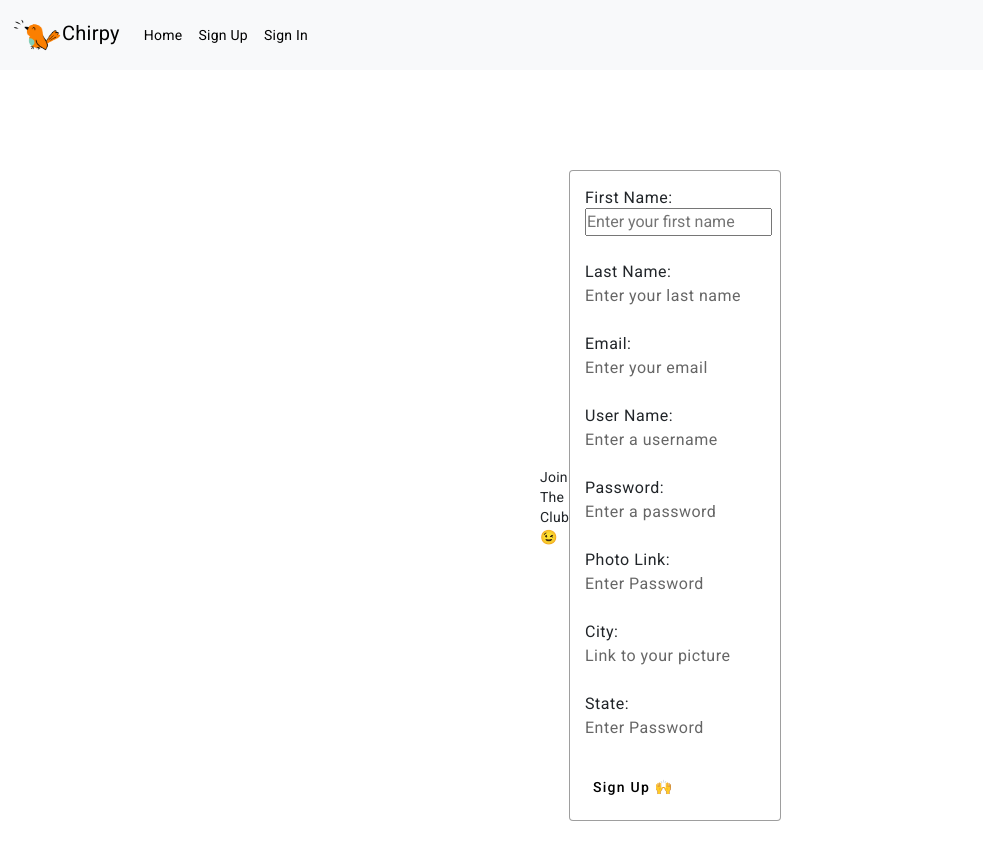
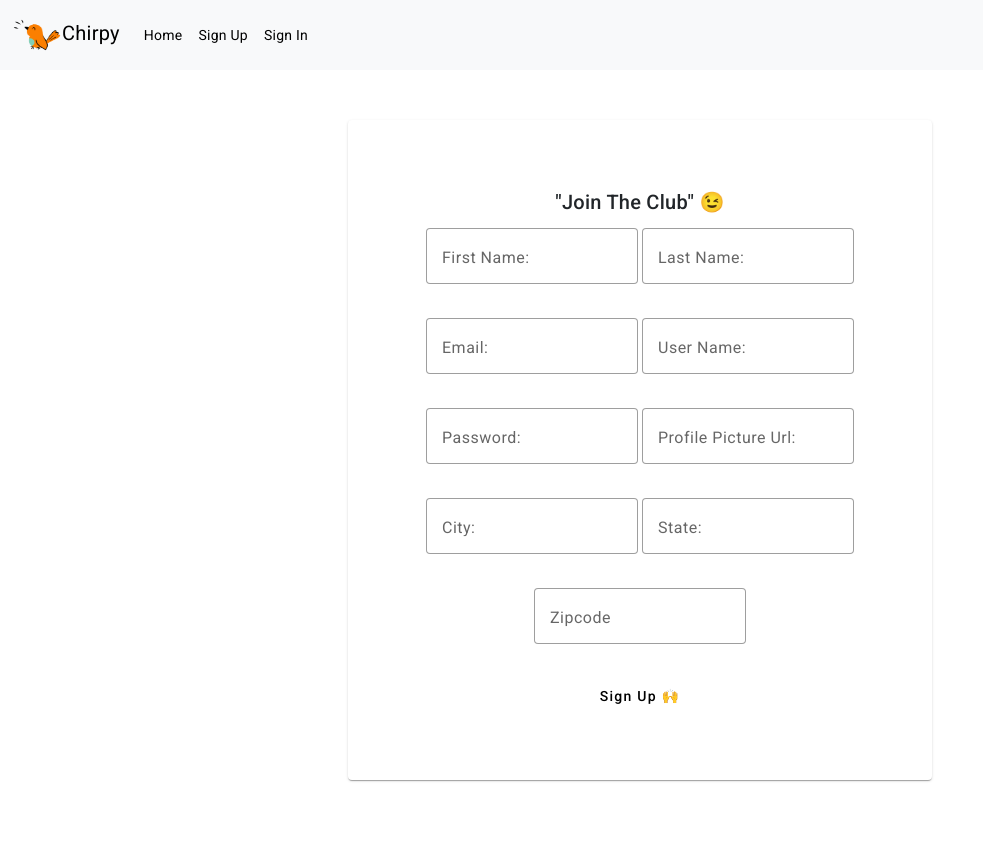
Before and after one commit to goodonone/frontend-final-project, an Angular app: page /signup in a window 1280 px wide. Shown: the top 860 px of the page, without its empty margins (0-983 px from the left). After the commit the page ends 830 px from the top, so only its background shows below. Built offline with nearby package versions, Linux system fonts and the light colour scheme.

Commit message:
FInished styling the sign up page

```diff
--- a/src/app/components/sign-in/sign-in.component.css
+++ b/src/app/components/sign-in/sign-in.component.css
@@ -19,6 +19,9 @@
 .example-button-row a {
     margin-top: 5px;
     margin-right: 8px;
+    margin:auto;
+    display: flex;
+    justify-content: space-around;
 }
 
 .example-disabled {
--- a/src/app/components/sign-in/sign-in.component.html
+++ b/src/app/components/sign-in/sign-in.component.html
@@ -4,31 +4,26 @@
       <mat-card-header>
         <div mat-card-avatar class="example-header-image"></div>
         <mat-card-title class="title">LOGIN 🙌</mat-card-title>
-    <!-- <mat-card-subtitle>Dog Breed</mat-card-subtitle> -->
       </mat-card-header>
-  <!-- <img mat-card-image src="https://material.angular.io/assets/img/examples/shiba2.jpg" alt="Photo of a Shiba Inu"> -->
       <mat-card-content>
         <p>
           <mat-form-field class="formInput" appearance="outline">
             <mat-label>Username</mat-label>
-        <input matInput placeholder="Username" type="text" name="userName" class="input" appearance="outline"[(ngModel)]="username">
-        <!-- <mat-icon matSuffix>sentiment_very_satisfied</mat-icon> -->
+            <input matInput placeholder="Username" type="text" name="userName" class="input" appearance="outline"
+              [(ngModel)]="username">
           </mat-form-field>
         </p>
         <br>
         <p>
           <mat-form-field appearance="outline">
             <mat-label>Password</mat-label>
-        <input matInput placeholder="Password" type="text" name="Password" class="input" appearance="outline" [(ngModel)]="password">
-        <!-- <mat-icon matSuffix>sentiment_very_satisfied</mat-icon> -->
+            <input matInput placeholder="Password" type="text" name="Password" class="input" appearance="outline"
+              [(ngModel)]="password">
           </mat-form-field>
         </p>
         <div class="example-button-row">
           <button mat-button type="submit">Sign In</button>
         </div>
-
-
-
       </mat-card-content>
     </mat-card>
   </form>
--- a/src/app/components/sign-in/sign-in.component.ts
+++ b/src/app/components/sign-in/sign-in.component.ts
@@ -5,7 +5,7 @@ import { Router } from '@angular/router';
 @Component({
  selector: 'app-sign-in',
  templateUrl: './sign-in.component.html',
- styleUrls: ['./sign-in.component.css']
+ styleUrls: ['./sign-in.component.css'],
 })
 export class SignInComponent implements OnInit {
 
--- a/src/app/components/sign-up/sign-up.component.css
+++ b/src/app/components/sign-up/sign-up.component.css
@@ -2,10 +2,15 @@
 .mat-card {
     display: flex;
     justify-content: space-around;
-    max-width: 400px;
+    max-width: 800px;
     align-items: center;
     padding: 50px;
     /* margin-top: 70px; */
+}
+
+.firstLastName{
+    /* display: flex; */
+    display:inline;
 }
 
 .example-header-image,
@@ -19,6 +24,9 @@
 .example-button-row a {
     margin-top: 5px;
     margin-right: 8px;
+    margin:auto;
+    display: flex;
+    justify-content: space-around;
 }
 
 .example-disabled {
@@ -30,5 +38,19 @@
 }
 
 .title {
-    margin-top: 30px;
+    /* margin-top: 30px; */
 }
+
+.formInput {
+    margin-top: 10px;
+ }
+
+ .inline{
+    display: flex;
+    justify-content: space-between;
+ }
+
+ .spacing{
+    display: flex;
+    justify-content: space-around;
+ }
--- a/src/app/components/sign-up/sign-up.component.html
+++ b/src/app/components/sign-up/sign-up.component.html
@@ -1,31 +1,87 @@
 <div class="container-fluid mat-card">
-  <form class="example-card" (ngSubmit)="signUp()">
+  <form (ngSubmit)="signUp()">
+    <mat-card class="example-card">
       <mat-card-header>
-        <!-- <div mat-card-avatar class="example-header-image"></div> -->
-        <mat-card-title class="title">Join The Club 😉</mat-card-title>
-        <!-- <mat-card-subtitle>Dog Breed</mat-card-subtitle> -->
+        <mat-card-title class="title">"Join The Club" 😉</mat-card-title>
       </mat-card-header>
       <mat-card-content>
-        <mat-form-field appearance="outline">
-        <span>First Name: </span>
-        <input placeholder="Enter your first name" type="text" name="firstName" class="input" [(ngModel)]="newUser.firstName"><br><br>
-        <span>Last Name: </span>
-        <input matInput placeholder="Enter your last name" type="text" name="lastName" class="input" [(ngModel)]="newUser.lastName"><br><br>
-        <span>Email: </span>
-        <input matInput placeholder="Enter your email" type="text" name="email" class="input"[(ngModel)]="newUser.Email"><br><br>
-        <span>User Name: </span>
-        <input matInput placeholder="Enter a username" type="text" name="userName" class="input" [(ngModel)]="newUser.userName"><br><br>
-        <span>Password: </span>
-        <input matInput placeholder="Enter a password" type="text" name="Password" class="input" [(ngModel)]="newUser.Password"><br><br>
-        <span>Photo Link: </span>
-        <input matInput placeholder="Enter Password" type="text" name="PhotoUrl" class="input" [(ngModel)]="newUser.photoUrl"><br><br>
-        <span>City: </span>
-        <input matInput placeholder="Link to your picture" type="text" name="City" class="input" [(ngModel)]="newUser.City"><br><br>
-        <span>State: </span>
-        <input matInput placeholder="Enter Password" type="text" name="State" class="input" [(ngModel)]="newUser.State"><br><br>
-        <div class="example-button-row">
+        <div class="container-fluid inline">
+          <p>
+            <mat-form-field class="formInput" appearance="outline">
+              <mat-label>First Name: </mat-label>
+              <input matInput placeholder="Enter your first name" type="text" name="firstName" class="input"
+                appearance="outline" [(ngModel)]="newUser.firstName">
+            </mat-form-field>
+          </p>
+          &nbsp;
+          <p>
+            <mat-form-field class="formInput" appearance="outline">
+              <mat-label>Last Name: </mat-label>
+              <input matInput placeholder="Enter your last name" type="text" name="lastName" class="input"
+                appearance="outline" [(ngModel)]="newUser.lastName">
+            </mat-form-field>
+          </p>
+        </div>
+        <div class="container-fluid inline">
+        <p>
+          <mat-form-field appearance="outline">
+            <mat-label>Email: </mat-label>
+            <input matInput placeholder="Enter your email" type="text" name="email" class="input" appearance="outline"
+              [(ngModel)]="newUser.Email">
+          </mat-form-field>
+        </p>
+          <p>
+            <mat-form-field appearance="outline">
+              <mat-label>User Name: </mat-label>
+              <input matInput placeholder="Enter a username" type="text" name="userName" class="input"
+                appearance="outline" [(ngModel)]="newUser.userName">
+            </mat-form-field>
+          </p>
+        </div>
+        <div class="container-fluid inline">
+          <p>
+            <mat-form-field appearance="outline">
+              <mat-label>Password: </mat-label>
+              <input matInput placeholder="Enter a password" type="text" name="Password" class="input"
+                appearance="outline" [(ngModel)]="newUser.Password">
+            </mat-form-field>
+          </p>
+          <p>
+            <mat-form-field appearance="outline">
+              <mat-label>Profile Picture Url: </mat-label>
+              <input matInput placeholder="Enter Password" type="text" name="PhotoUrl" class="input"
+                appearance="outline" [(ngModel)]="newUser.photoUrl">
+            </mat-form-field>
+          </p>
+        </div>
+          <div class="container-fluid inline">
+          <p>
+            <mat-form-field appearance="outline">
+              <mat-label>City: </mat-label>
+              <input matInput placeholder="Link to your picture" type="text" name="City" class="input"
+                appearance="outline" [(ngModel)]="newUser.City">
+            </mat-form-field>
+          </p>
+        <p>
+          <mat-form-field appearance="outline">
+            <mat-label>State: </mat-label>
+            <input matInput placeholder="Enter Password" type="text" name="State" class="input" appearance="outline"
+              [(ngModel)]="newUser.State">
+          </mat-form-field>
+        </p>
+      </div>
+      <div class="container-fluid inline spacing">
+        <p>
+          <mat-form-field appearance="outline">
+            <mat-label>Zipcode </mat-label>
+            <input matInput placeholder="Zipcode" type="text" name="zipcode" class="input" appearance="outline"
+              [(ngModel)]="newUser.Zipcode">
+          </mat-form-field>
+        </p>
+      </div>
+        <div class="container-fluid example-button-row">
           <button mat-button type="submit">Sign Up 🙌</button>
         </div>
-        </mat-form-field>
       </mat-card-content>
-    </form>
+    </mat-card>
+  </form>
--- a/src/app/components/sign-up/sign-up.component.ts
+++ b/src/app/components/sign-up/sign-up.component.ts
@@ -2,6 +2,7 @@ import { Component, OnInit } from '@angular/core';
 import { User } from 'src/app/models/user';
 import { UserService } from 'src/app/services/user.service';
 import { Router } from '@angular/router';
+import { MatFormFieldControl } from '@angular/material/form-field';
 
 @Component({
   selector: 'app-sign-up',
--- a/src/app/models/user.ts
+++ b/src/app/models/user.ts
@@ -9,10 +9,11 @@ export class User {
   State?: string;
   memberSince?: string;
   photoUrl?: string;
+  Zipcode?: number;
   // = Date.toLocaleString();
 
   constructor(userid?:number, email?: string, password?: string, firstname?: string, lastname?: string, city?: string,
-    state?: string, membersince?: string, username?: string, photoUrl?: string) {
+    state?: string, membersince?: string, username?: string, photoUrl?: string, zipcode?: number) {
     this.userId = userid;
     this.Email = email;
     this.Password = password;
@@ -23,6 +24,7 @@ export class User {
     this.memberSince = membersince;
     this.userName = username;
     this.photoUrl = photoUrl;
+    this.Zipcode = zipcode;
   }
 
 }
```
Also changed, not shown: src/app/app.module.ts (+10 -5 lines). Lines whose indentation alone changed are shown as unchanged.
